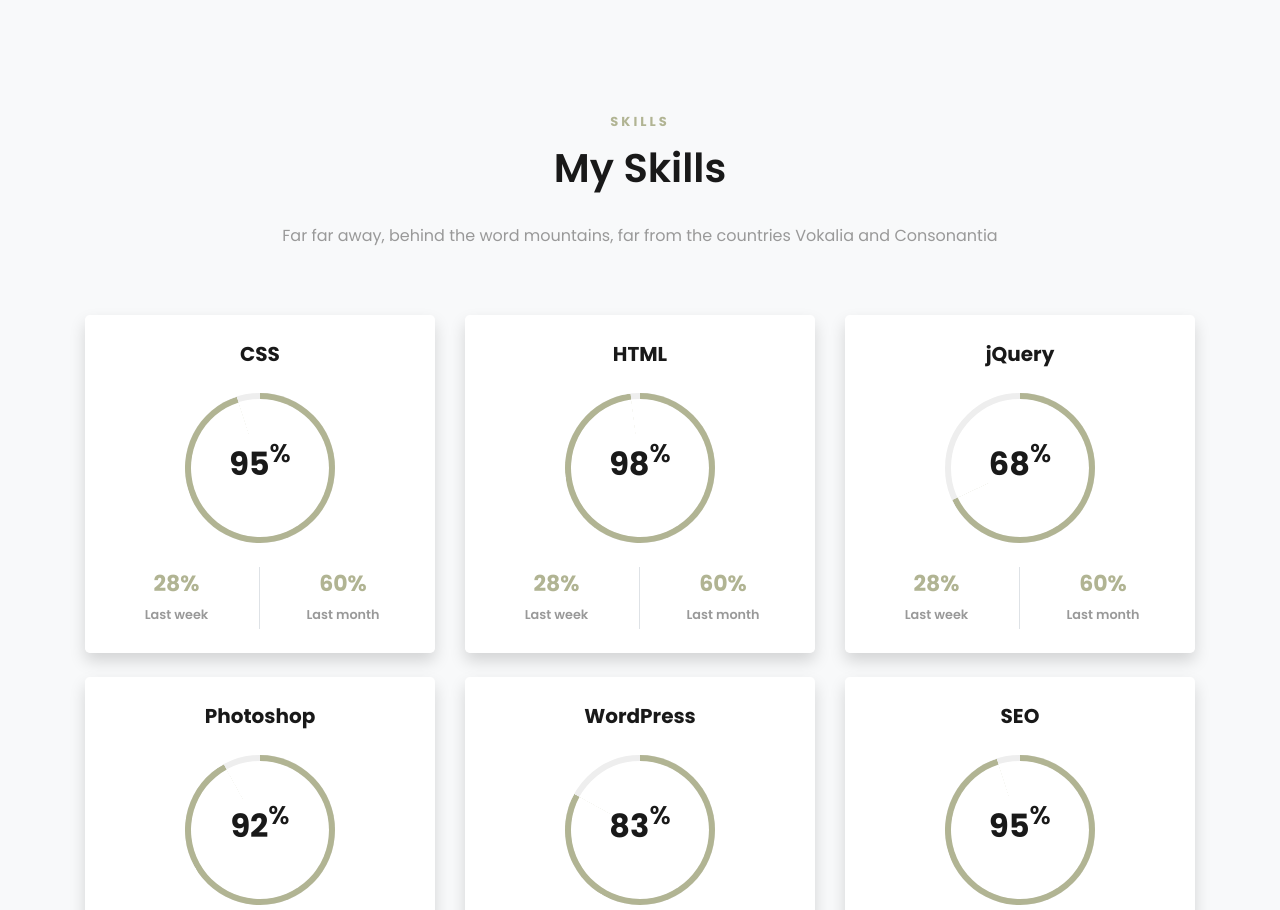
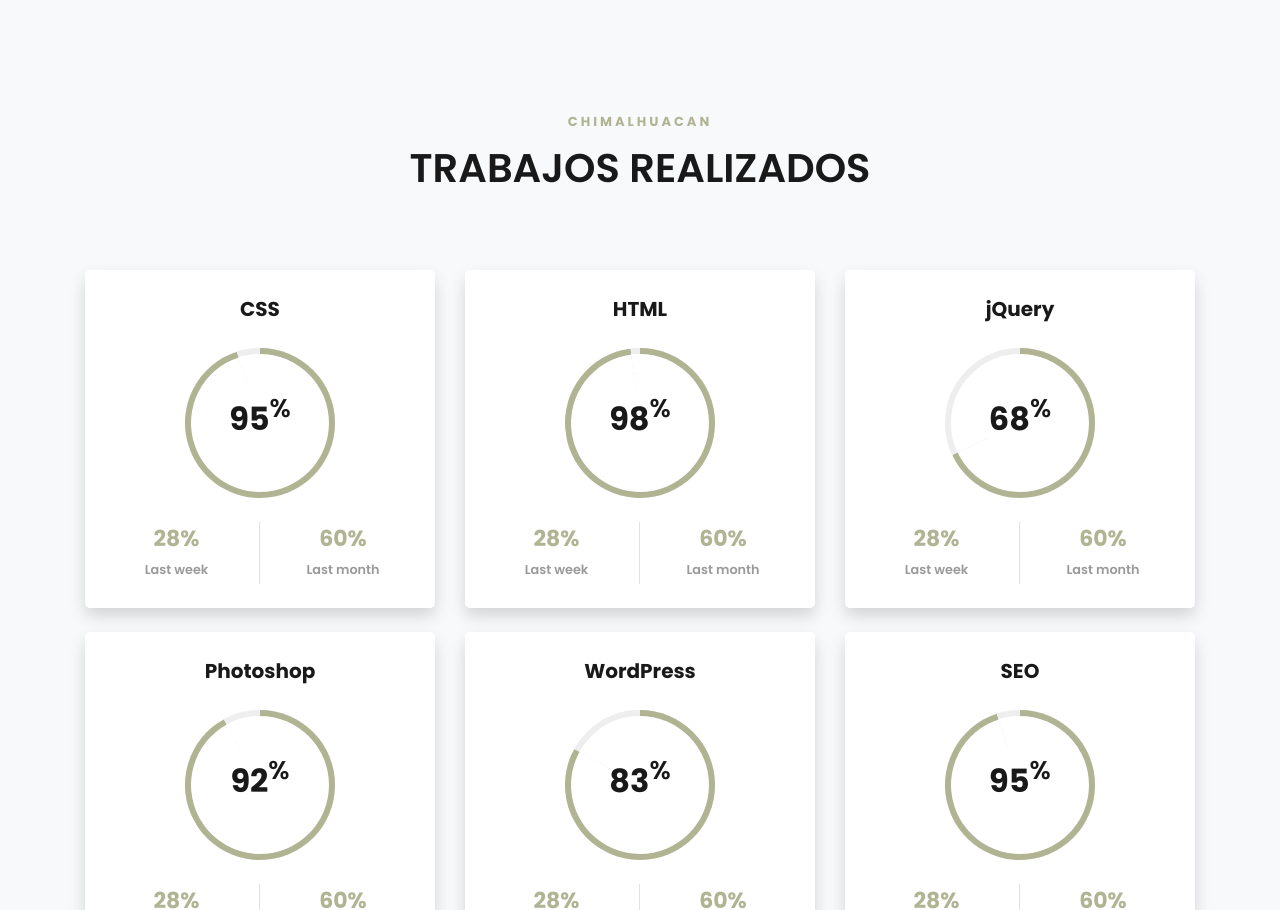
Before and after one commit to Gabo-10/Chimalhuacan.github.io, a plain HTML site: page index.html in a window 1280 px wide. Shown: the part 5772-6682 px from the top of the page. Drawn offline with Linux system fonts and the light colour scheme; some packages are replaced by stand-ins of ours; no server answers; animation ran at ten frames a second; files whose address does not match are found by name.

Commit message:
22/04/24

```diff
--- a/index.html
+++ b/index.html
@@ -429,9 +429,9 @@
 		<div class="container">
 			<div class="row justify-content-center pb-5">
 				<div class="col-md-12 heading-section text-center ftco-animate">
-					<span class="subheading">Skills</span>
-					<h2 class="mb-4">My Skills</h2>
-					<p>Far far away, behind the word mountains, far from the countries Vokalia and Consonantia</p>
+					<span class="subheading">CHIMALHUACAN</span>
+					<h2 class="mb-4">TRABAJOS REALIZADOS</h2>
+					<!--<p>Far far away, behind the word mountains, far from the countries Vokalia and Consonantia</p>-->
 				</div>
 			</div>
 			<div class="row progress-circle mb-5">
```
